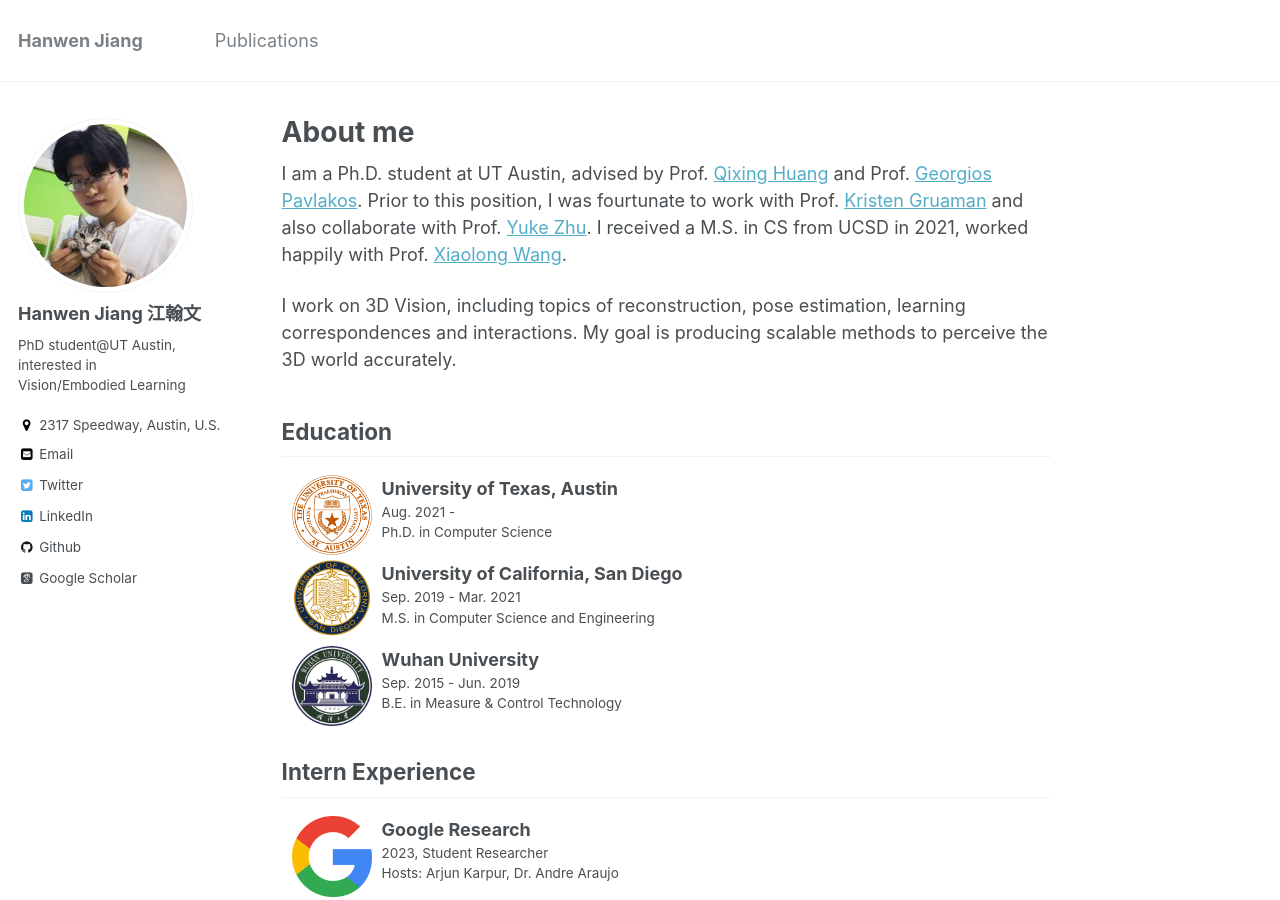
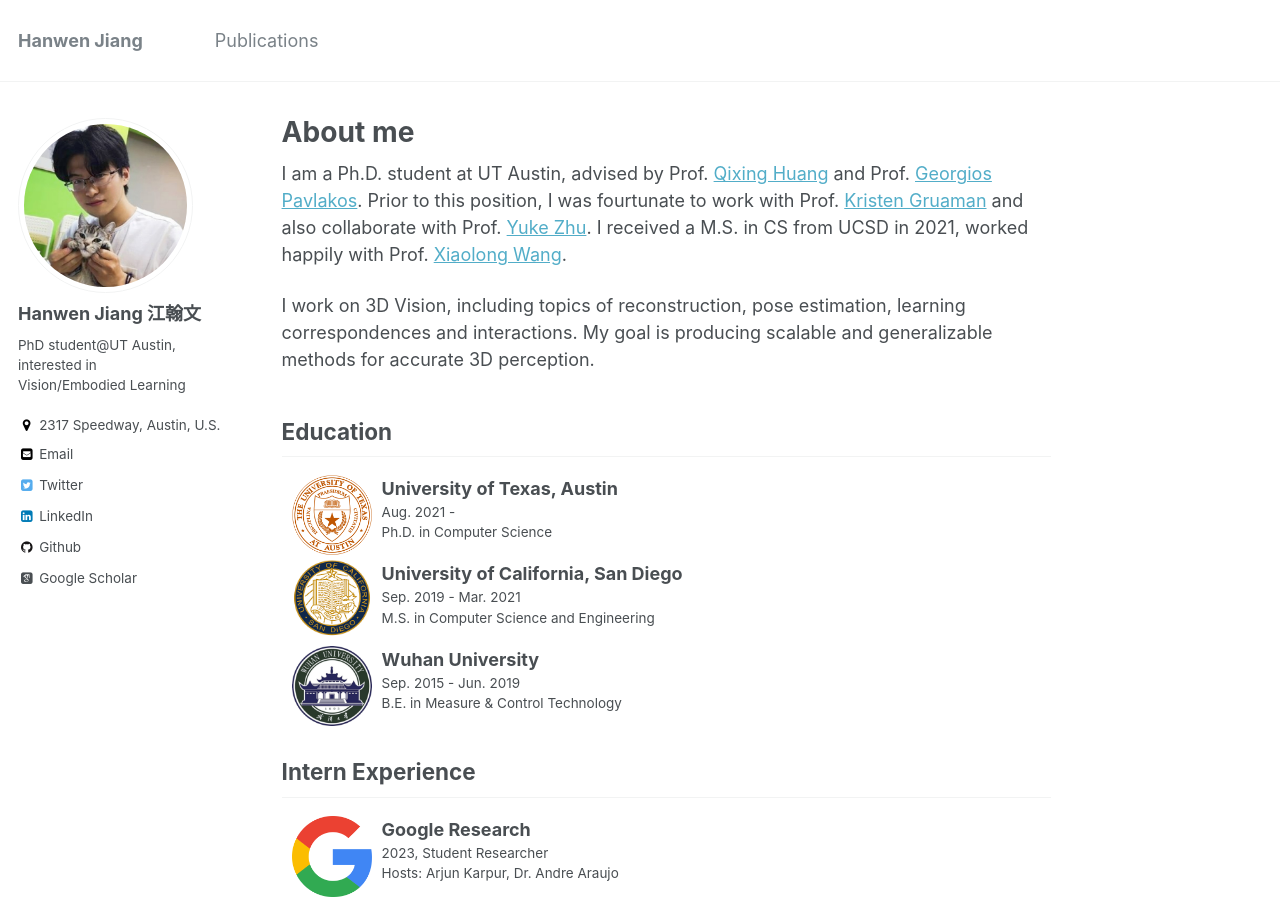
Before and after one commit to hwjiang1510/hwjiang1510.github.io, a Jekyll site: the page built from _pages/about.md, in a window 1280 px wide and 900 px high. Built offline with Jekyll 4.4.1, drawn with Linux system fonts in a browser that asks for light colours; some web fonts are replaced.

Commit message:
update bio

```diff
--- a/_pages/about.md
+++ b/_pages/about.md
@@ -9,7 +9,7 @@ redirect_from:
 ---
 I am a Ph.D. student at UT Austin, advised by Prof. [Qixing Huang](https://www.cs.utexas.edu/~huangqx/) and Prof. [Georgios Pavlakos](https://geopavlakos.github.io/). Prior to this position, I was fourtunate to work with Prof. [Kristen Gruaman](https://www.cs.utexas.edu/users/grauman/) and also collaborate with Prof. [Yuke Zhu](https://www.cs.utexas.edu/~yukez/). I received a M.S. in CS from UCSD in 2021, worked happily with Prof. [Xiaolong Wang](https://xiaolonw.github.io/).
 
-I work on 3D Vision, including topics of reconstruction, pose estimation, learning correspondences and interactions. My goal is producing scalable methods to perceive the 3D world accurately.
+I work on 3D Vision, including topics of reconstruction, pose estimation, learning correspondences and interactions. My goal is producing scalable and generalizable methods for accurate 3D perception.
 
 
 ## Education
```
